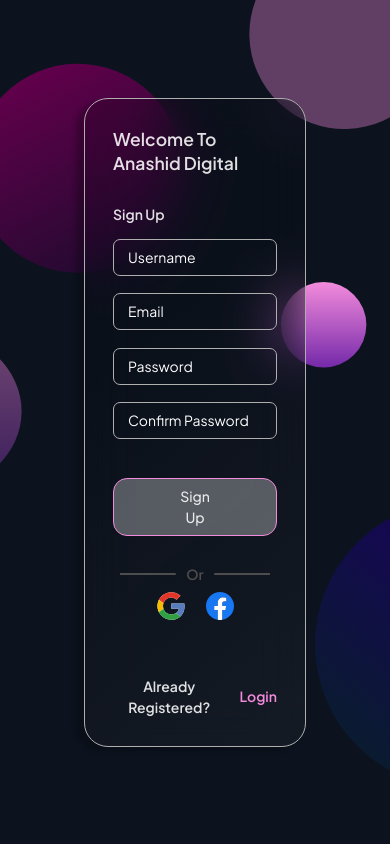
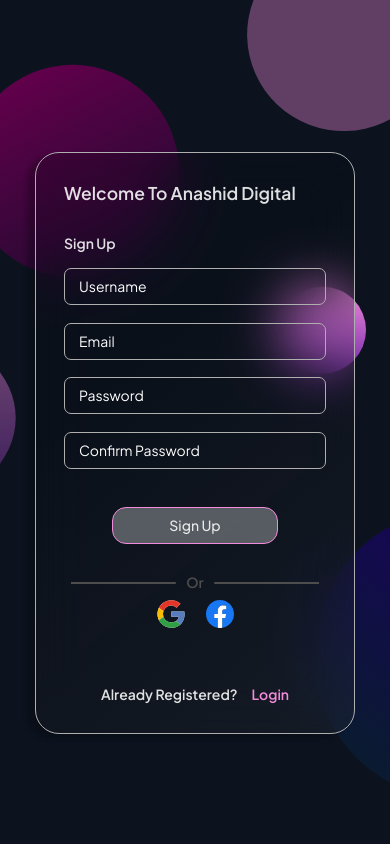
Before and after one commit to amaliahm/anashid, a React (Vite) app: page /auth/signup in a window 390 px wide. Shown: the top 844 px of the page. Built offline with nearby package versions, Linux system fonts and the light colour scheme.

Commit message:
add signup --front --fix-2

```diff
--- a/src/pages/auth/Signup.jsx
+++ b/src/pages/auth/Signup.jsx
@@ -36,10 +36,10 @@ const Signup = () => {
   return (
     <>
       <div
-        className={`bg-cover bg-right`}
+        className={`bg-cover bg-right pt-6 lg:pt-12`}
         style={{ backgroundImage: `url('${signup}')` }}
       >
-        <div className="flex items-center justify-between h-screen py-12 px-24 ">
+        <div className="flex items-center justify-between h-screen py-12 px-10 lg:px-24">
           <form
             onSubmit={handleSubmit}
             className="w-full p-8 rounded rounded-3xl auth-div flex flex-wrap items:center lg:justify-between border-[1px] border-[#AFAFAF]"
```
